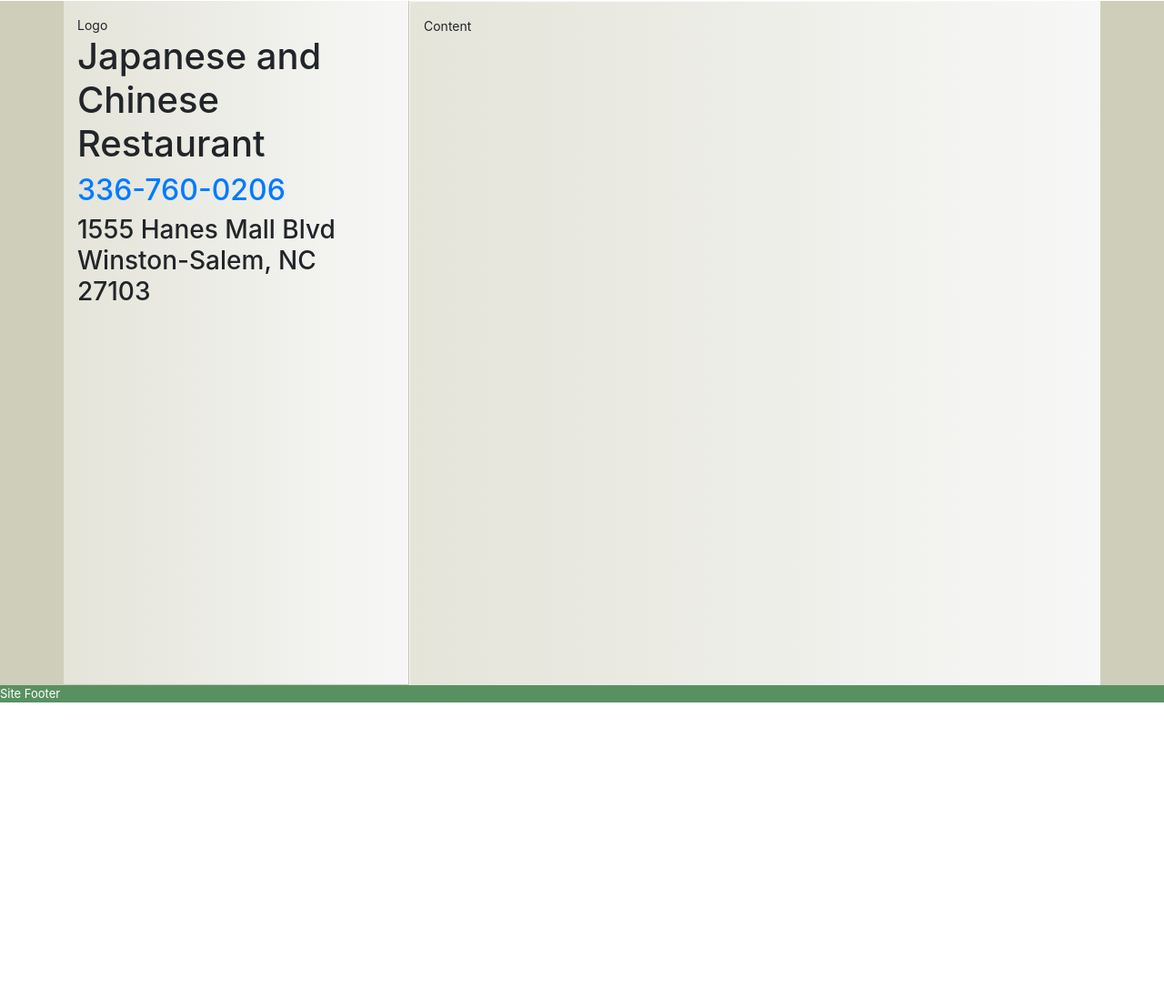
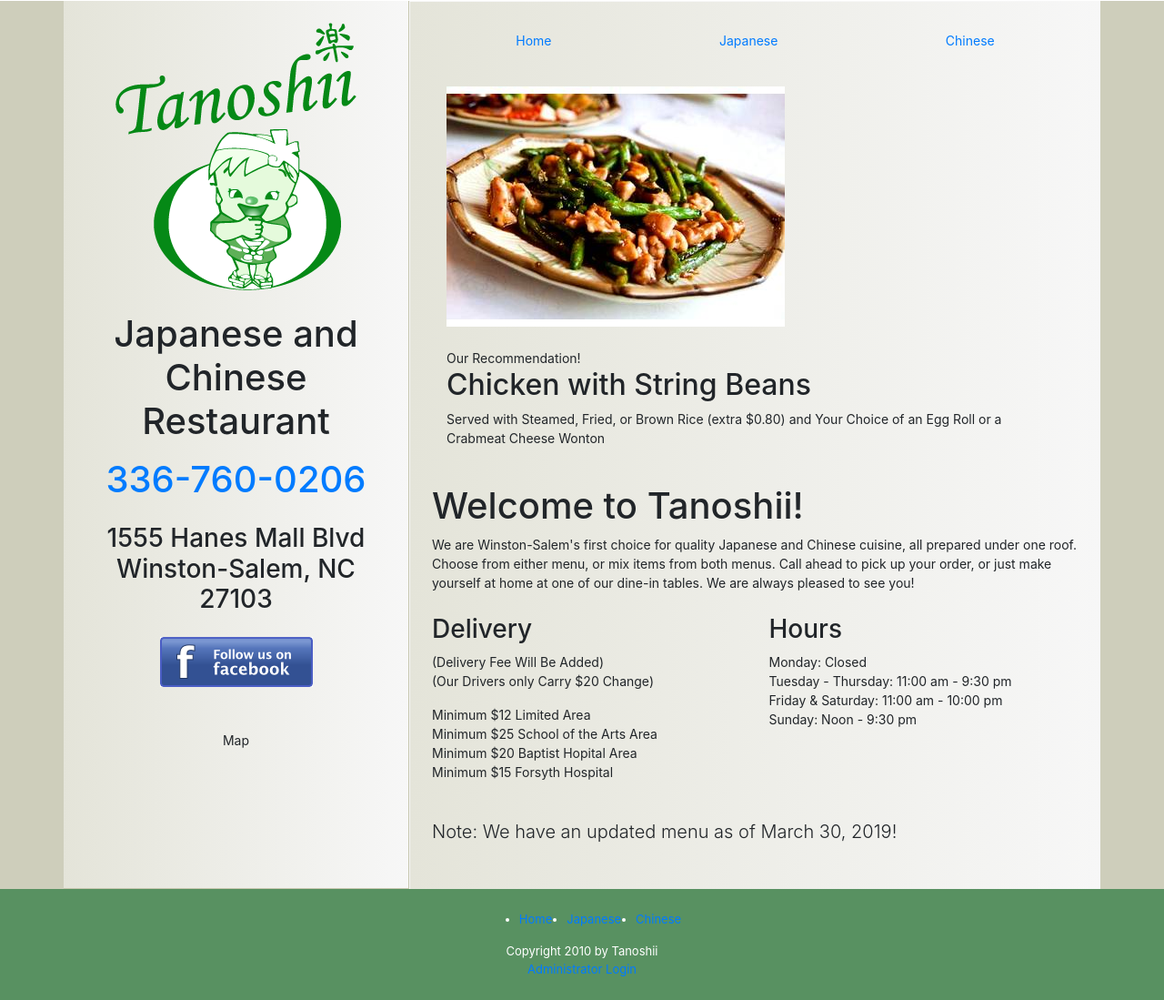
Before and after one commit to davim00/mdd-tanoshii-dnn, a website: page src/index.html in a window 1280 px wide. Shown: the part 28-1127 px from the top of the page at 91% size. Before the commit the page ends 800 px from the top, so only its background shows below. Drawn offline with nearby package versions, Linux system fonts and the light colour scheme.

Commit message:
Completed Homepage Template

```diff
--- a/src/index.html
+++ b/src/index.html
@@ -14,27 +14,119 @@
       <div class="main d-flex align-items-stretch flex-grow-1">
         <div class="container d-flex align-items-stretch">
           <div class="row flex-column flex-md-row align-items-stretch-md flex-grow-1">
-            <div class="col-md-4 info-bar py-3">
-              <div class="site-logo">
-                Logo
+            <div class="col-md-4 info-bar py-4 px-4">
+              <div class="site-logo d-flex flex-md-column align-items-end align-items-md-center mb-3">
+                <img src="images/logo.png" alt="Tanoshii" class="img-fluid mr-4 mr-md-0 mb-md-4">
+                <h1 class="mb-0 text-center">Japanese and Chinese Restaurant</h1>
               </div>
-              <h1>Japanese and Chinese Restaurant</h1>
-              <h2>
-                <a href="tel:3367600206">336-760-0206</a>
-              </h2>
-              <h3>
-                1555 Hanes Mall Blvd<br />
-                Winston-Salem, NC 27103
-            </h3>
+              <div class="site-info d-flex flex-column align-items-center">
+                <h1 class="d-none d-md-block mb-0 mb-md-4">
+                  <a href="tel:3367600206">336-760-0206</a>
+                </h1>
+                <h2 class="d-md-none mb-0">
+                  <a href="tel:3367600206">336-760-0206</a>
+                </h2>
+                <h3 class="d-none d-md-block text-md-center mb-0 mb-md-4">
+                  1555 Hanes Mall Blvd<br />
+                  Winston-Salem, NC 27103
+                </h3>
+                <h4 class="d-md-none mb-0">
+                  1555 Hanes Mall Blvd., Winston-Salem, NC 27103
+                </h4>
+                <a href="http://www.facebook.com/tanoshiiws" class="fb-button mb-md-4"><img src="images/facebook_button.png" alt="Check us out on Facebook" class="center-block"></a>
+                <div class="map d-none d-md-block pt-md-4">
+                  Map
+                </div>
+              </div>
             </div>
-            <div class="col-md-8 content-area flex-grow-1 flex-md-grow-0 py-3">
-              Content
+            <div class="col-md-8 content-area flex-grow-1 flex-md-grow-0 py-4 px-4">
+              <div class="top-nav">
+                <ul class="nav nav-fill">
+                  <li class="nav-item"><a href="#" class="nav-link">Home</a></li>
+                  <li class="nav-item"><a href="#" class="nav-link">Japanese</a></li>
+                  <li class="nav-item"><a href="#" class="nav-link">Chinese</a></li>
+                </ul>
+              </div>
+
+              <!-- Featured Special -->
+              <div class="featured-item p-3 mt-3 mb-4">
+                <img src="images/stringbean.jpg" class="img-fluid mb-4">
+                <div class="subtitle">
+                  Our Recommendation!
+                </div>
+                <h2 class="title">
+                  Chicken with String Beans
+                </h2>
+                <div class="description">
+                  Served with Steamed, Fried, or Brown Rice (extra $0.80) and Your Choice of an Egg Roll or a Crabmeat Cheese Wonton
+                </div>
+              </div>
+
+              <!-- Intro -->
+              <div class="intro mb-4">
+                <h1>Welcome to Tanoshii!</h1>
+                <p>We are Winston-Salem's first choice for quality Japanese and Chinese cuisine, all prepared under one roof. Choose from either menu, or mix items from both menus. Call ahead to pick up your order, or just make yourself at home at one of our dine-in tables. We are always pleased to see you!</p>
+              </div>
+
+              <!-- Delivery/Hours -->
+              <div class="row align-items-stretch mb-4">
+                <div class="col-md-6 d-flex align-items-stretch">
+                  <div class="info-block flex-grow-1 mb-3 mb-md-0">
+                    <h3>Delivery</h3>
+                    <p>
+                      (Delivery Fee Will Be Added)<br />
+                      (Our Drivers only Carry $20 Change)
+                    </p>
+                    <p>
+                      Minimum $12 Limited Area<br />
+                      Minimum $25 School of the Arts Area<br />
+                      Minimum $20 Baptist Hopital Area<br />
+                      Minimum $15 Forsyth Hospital
+                    </p>
+                  </div>
+                </div>
+
+                <div class="col-md-6 d-flex align-items-stretch">
+                  <div class="info-block flex-grow-1">
+                    <h3>Hours</h3>
+                    <p>
+                      Monday: Closed<br />
+                      Tuesday - Thursday: 11:00 am - 9:30 pm<br />
+                      Friday & Saturday: 11:00 am - 10:00 pm<br />
+                      Sunday: Noon - 9:30 pm
+                    </p>
+                  </div>
+                </div>
+
+              </div>
+
+              <!-- Bottom Message -->
+              <div class="bottom-pane">
+                <p class="lead mb-4">Note: We have an updated menu as of March 30, 2019!</p>
+              </div>
             </div>
           </div>
         </div>
       </div>
-      <div class="site-footer">
-        Site Footer
+
+      <div class="site-footer p-4">
+        <div class="container">
+          <div class="row">
+            <div class="col-sm text-center">
+              <ul class="d-flex justify-content-center">
+                <li class="ml-2 mr-2"><a href="#">Home</a></li>
+                <li class="ml-2 mr-2"><a href="#">Japanese</a></li>
+                <li class="ml-2 mr-2"><a href="#">Chinese</a></li>
+              </ul>
+              <div class="copyright">
+                Copyright 2010 by Tanoshii
+              </div>
+              <div class="admin-login">
+                <a href="#">Administrator Login</a>
+              </div>
+            </div>
+          </div>
+        </div>
       </div>
     </div>
 
```
